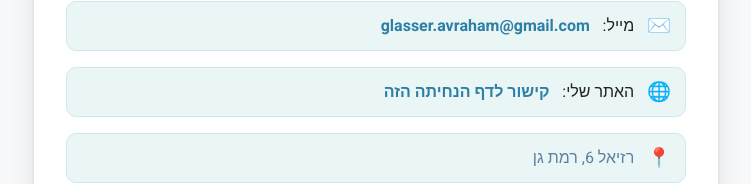
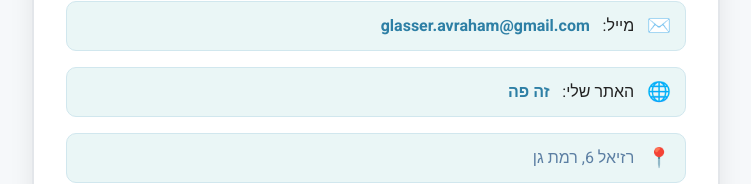
Before and after one commit to avraham12200540/about.me, a plain HTML site: page index.html in a window 1280 px wide. Shown: the part 1314-1498 px from the top of the page, without its empty margins (264-1015 px from the left). Drawn offline with Linux system fonts and the light colour scheme.

Commit message:
Update index.html

```diff
--- a/index.html
+++ b/index.html
@@ -142,7 +142,7 @@
     <div class="section-title">יצירת קשר</div>
     <div class="contact"><span class="icon">📞</span>טלפון: <a href="tel:0559962656">055-9962656</a></div>
     <div class="contact"><span class="icon">✉️</span>מייל: <a href="mailto:glasser.avraham@gmail.com">glasser.avraham@gmail.com</a></div>
-    <div class="contact"><span class="icon">🌐</span>האתר שלי: <a class="site-link" href="#">קישור לדף הנחיתה הזה</a></div>
+    <div class="contact"><span class="icon">🌐</span>האתר שלי: <a class="site-link" href="#">זה פה</a></div>
     <div class="address"><span class="icon">📍</span>רזיאל 6, רמת גן</div>
     <div class="section-title">שפות עבודה</div>
     <ul>
```
